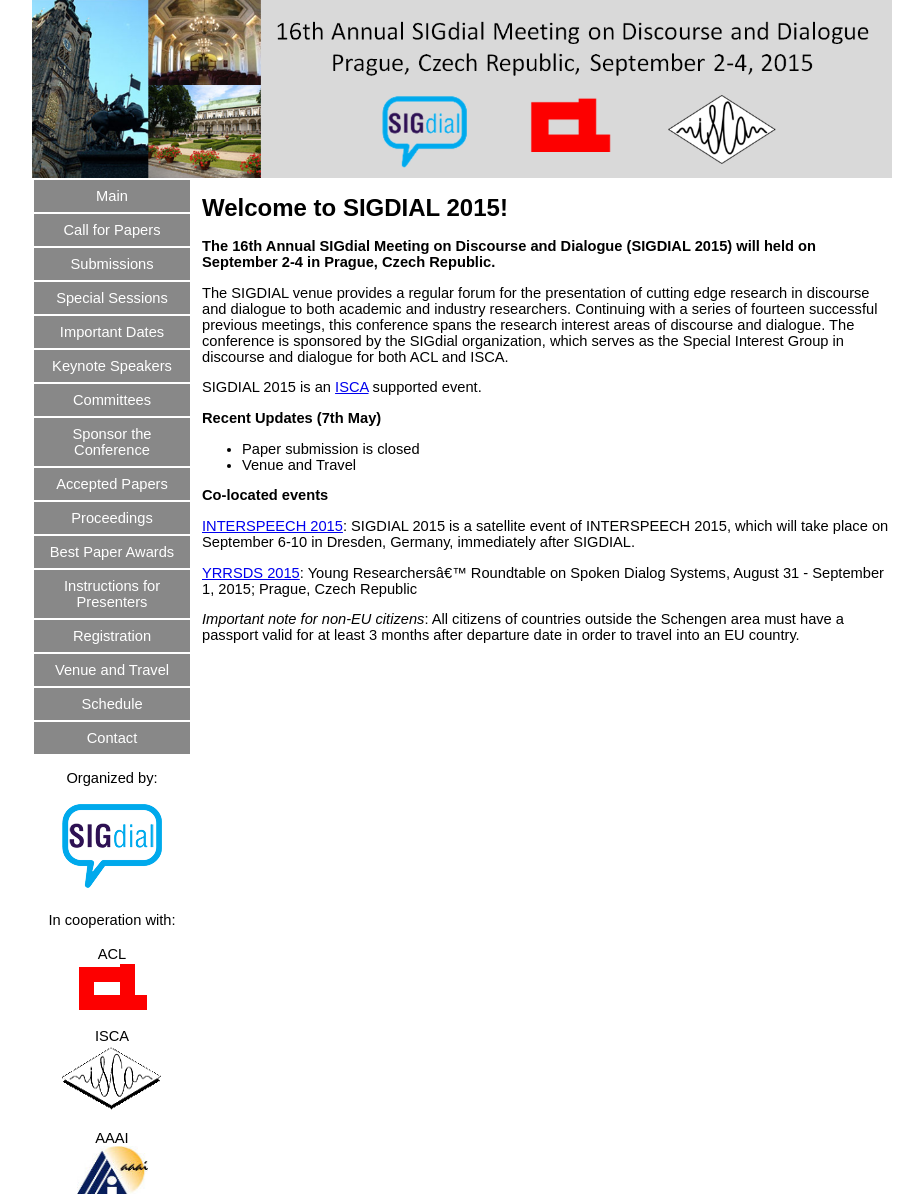
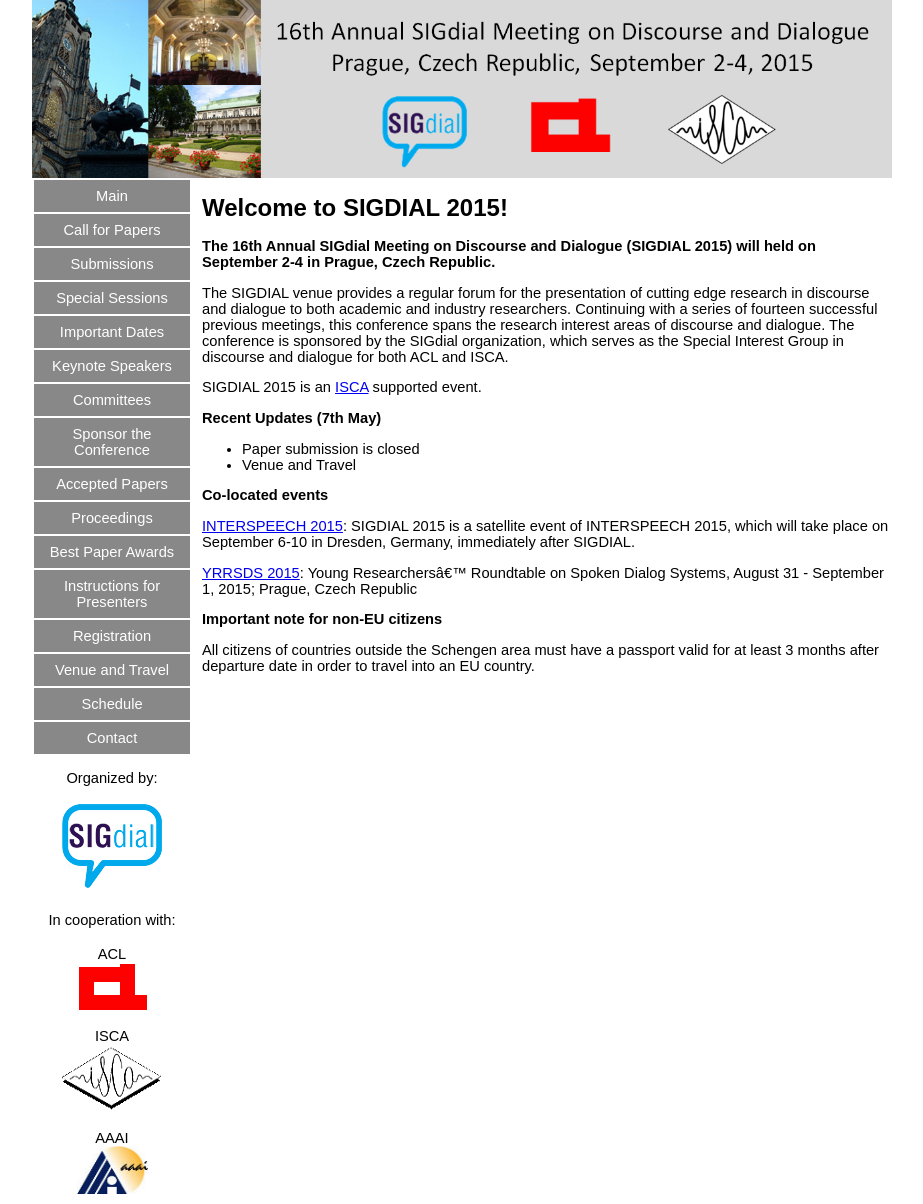
Before and after one commit to sigdial/sigdial2015, a Jekyll site: the page built from index.md, in a window 1280 px wide. Shown: the whole page, without its empty margins (178-1101 px from the left). Built offline with Jekyll 4.4.1, drawn with Linux system fonts in a browser that asks for light colours.

```diff
--- a/index.md
+++ b/index.md
@@ -32,4 +32,6 @@ September 6-10 in Dresden, Germany, immediately after SIGDIAL.
   Researchers' Roundtable on Spoken Dialog Systems, August 31 -
   September 1, 2015; Prague, Czech Republic
 
-*Important note for non-EU citizens*:  All citizens of countries outside the Schengen area must have a passport valid for at least 3 months after departure date in order to travel into an EU country.
+### Important note for non-EU citizens
+
+All citizens of countries outside the Schengen area must have a passport valid for at least 3 months after departure date in order to travel into an EU country.
```
